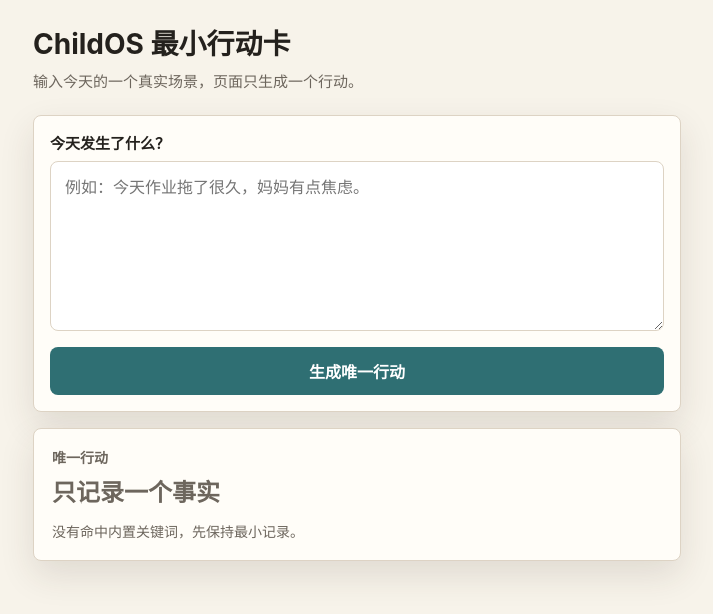
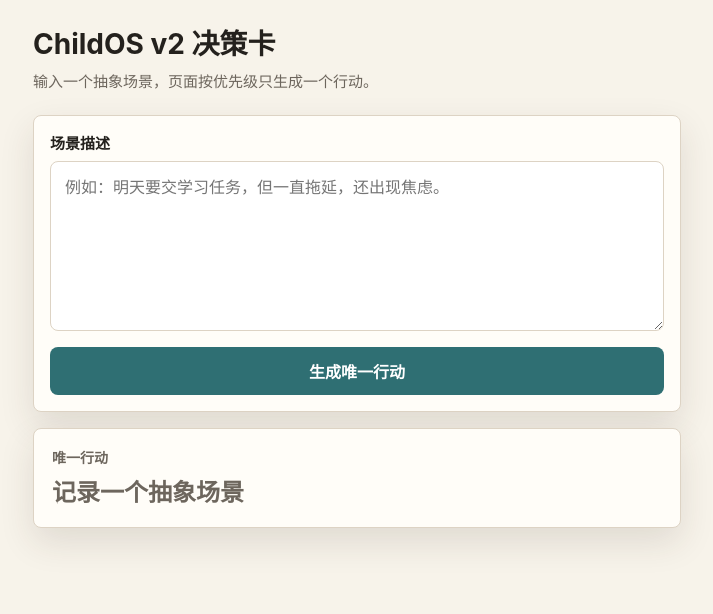
Before and after one commit to whl8668-art/childos-pwa, a plain HTML site: page index.html in a window 1280 px wide. Both pictures are taken after a click on the button "生成唯一行动". Shown: the whole page, without its empty margins (283-996 px from the left). Drawn offline with Linux system fonts and the light colour scheme.

Commit message:
Update index.html

```diff
--- a/index.html
+++ b/index.html
@@ -4,9 +4,9 @@
   <meta charset="utf-8">
   <meta name="viewport" content="width=device-width, initial-scale=1, viewport-fit=cover">
   <meta name="theme-color" content="#f7f3ea">
-  <meta name="description" content="ChildOS 最小行动卡验证页面">
-  <link rel="manifest" href='data:application/manifest+json,{"name":"ChildOS Action","short_name":"ChildOS","start_url":".","display":"standalone","background_color":"#f7f3ea","theme_color":"#f7f3ea","icons":[]}'>
-  <title>ChildOS 最小行动卡</title>
+  <meta name="description" content="ChildOS v2 本地决策验证页面">
+  <link rel="manifest" href='data:application/manifest+json,{"name":"ChildOS Decision","short_name":"ChildOS","start_url":".","display":"standalone","background_color":"#f7f3ea","theme_color":"#f7f3ea","icons":[]}'>
+  <title>ChildOS v2 决策卡</title>
   <style>
     :root {
       color-scheme: light;
@@ -138,13 +138,6 @@
       font-weight: 800;
     }
 
-    .reason {
-      margin-top: 12px;
-      color: var(--muted);
-      font-size: 14px;
-      line-height: 1.5;
-    }
-
     @media (max-width: 420px) {
       main {
         padding-top: 22px;
@@ -163,59 +156,107 @@
 <body>
   <main>
     <header>
-      <h1>ChildOS 最小行动卡</h1>
-      <p>输入今天的一个真实场景，页面只生成一个行动。</p>
+      <h1>ChildOS v2 决策卡</h1>
+      <p>输入一个抽象场景，页面按优先级只生成一个行动。</p>
     </header>
 
     <section class="panel" aria-label="场景输入">
-      <label for="scene">今天发生了什么？</label>
-      <textarea id="scene" placeholder="例如：今天作业拖了很久，妈妈有点焦虑。"></textarea>
+      <label for="scene">场景描述</label>
+      <textarea id="scene" placeholder="例如：明天要交学习任务，但一直拖延，还出现焦虑。"></textarea>
       <button id="generate" type="button">生成唯一行动</button>
     </section>
 
     <section id="result" class="card" aria-live="polite" hidden>
       <div class="card-title">唯一行动</div>
       <p id="action" class="action"></p>
-      <p id="reason" class="reason"></p>
     </section>
   </main>
 
   <script>
-    const rules = [
-      { keyword: "作业", action: "只完成作业" },
-      { keyword: "英语", action: "只做一句英语输出" },
-      { keyword: "复习", action: "只做一个知识点" },
-      { keyword: "焦虑", action: "先暂停10分钟" }
+    const signalPatterns = {
+      time: /ddl|deadline|截止|到期|今天|今晚|明天|马上|立刻|尽快|来不及|周.前|要交|交作业|交任务/,
+      irreversible: /拖延|没写|未写|没做|未做|未完成|没完成|欠账|没开始|补不完|落下|来不及/,
+      learning: /学习|作业|复习|预习|数学|英语|语文|科学|知识点|错题|题目|考试|测验/,
+      emotion: /焦虑|急躁|烦躁|崩溃|生气|哭|压力|紧张|冲突|吵|不想学|抗拒/
+    };
+
+    const priorities = [
+      { name: "time", rank: 1 },
+      { name: "irreversible", rank: 2 },
+      { name: "learning", rank: 3 },
+      { name: "emotion", rank: 4 }
     ];
 
     const sceneInput = document.getElementById("scene");
     const generateButton = document.getElementById("generate");
     const resultCard = document.getElementById("result");
     const actionText = document.getElementById("action");
-    const reasonText = document.getElementById("reason");
 
-    function getSingleAction(text) {
-      const matchedRule = rules.find((rule) => text.includes(rule.keyword));
+    function understandScene(text) {
+      const signals = Object.fromEntries(
+        Object.entries(signalPatterns).map(([name, pattern]) => [name, pattern.test(text)])
+      );
+      const matchedPriorities = priorities.filter((priority) => signals[priority.name]);
 
-      if (matchedRule) {
-        return {
-          action: matchedRule.action,
-          reason: `命中关键词：“${matchedRule.keyword}”。`
-        };
+      return {
+        signals,
+        hasConflict: matchedPriorities.length > 1,
+        topPriority: matchedPriorities[0]?.name || "default"
+      };
+    }
+
+    function decideSingleAction(scene) {
+      const { signals, topPriority } = scene;
+
+      if (topPriority === "time") {
+        if (signals.learning && /复习|考试|测验|错题|知识点|数学/.test(sceneInput.value)) {
+          return "立刻开始复习一个知识点";
+        }
+
+        if (signals.learning && /英语/.test(sceneInput.value)) {
+          return "完成英语一句输出";
+        }
+
+        if (signals.learning) {
+          return "完成作业";
+        }
+
+        return "确认最近截止任务";
       }
 
-      return {
-        action: "只记录一个事实",
-        reason: "没有命中内置关键词，先保持最小记录。"
-      };
+      if (topPriority === "irreversible") {
+        if (signals.learning) {
+          return "立刻开始学习任务";
+        }
+
+        return "启动未完成任务";
+      }
+
+      if (topPriority === "learning") {
+        if (/英语/.test(sceneInput.value)) {
+          return "完成英语一句输出";
+        }
+
+        if (/复习|数学|知识点|错题|考试|测验/.test(sceneInput.value)) {
+          return "复习一个知识点";
+        }
+
+        return "完成作业";
+      }
+
+      if (topPriority === "emotion") {
+        return "停止干预并观察10分钟";
+      }
+
+      return "记录一个抽象场景";
     }
 
     function renderAction() {
       const text = sceneInput.value.trim();
-      const result = getSingleAction(text);
+      const scene = understandScene(text);
+      const action = decideSingleAction(scene);
 
-      actionText.textContent = result.action;
-      reasonText.textContent = result.reason;
+      actionText.textContent = action;
       resultCard.hidden = false;
     }
 
```
